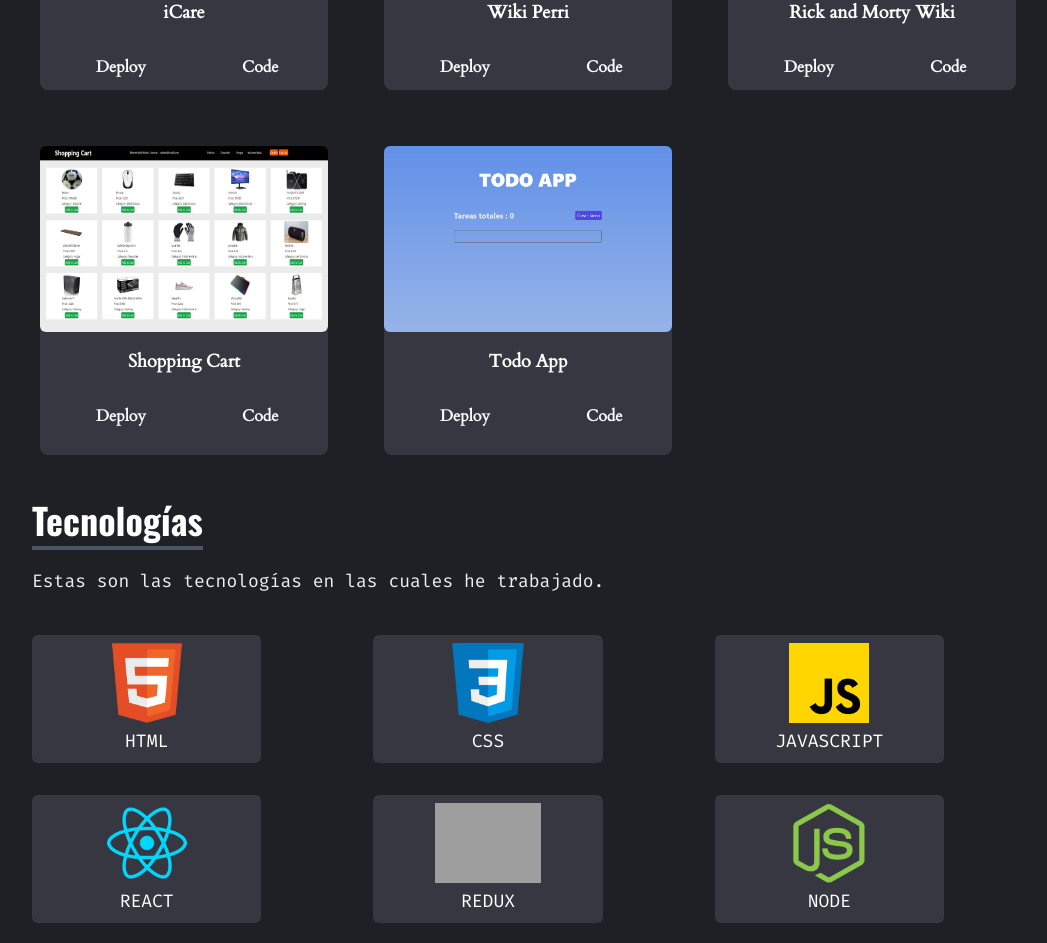
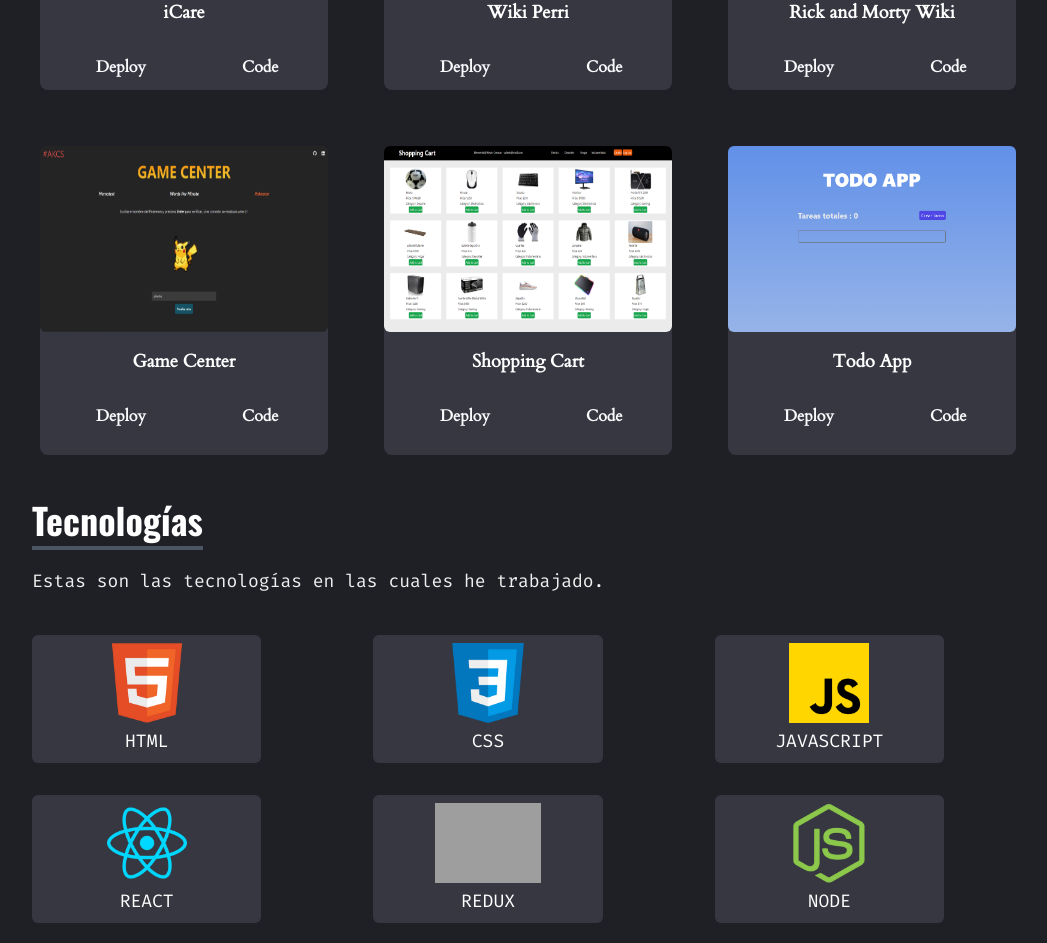
Before and after one commit to Laoset/Portfolio, a React (Create React App) app: page / in a window 1280 px wide. Shown: the part 1929-2872 px from the top of the page, without its empty margins (112-1159 px from the left). Built offline with nearby package versions, Linux system fonts and the light colour scheme; grey boxes are pictures that could not be loaded; the HTML template or start-up script is replaced by a standard one; a web font is replaced by a local one.

Commit message:
newProject

```diff
--- a/src/components/Proyecto.jsx
+++ b/src/components/Proyecto.jsx
@@ -4,7 +4,7 @@ import rickMorty from "../assets/portfolio/rickMorty.jpg";
 import shoppingCart from "../assets/portfolio/shopping-carrito.png";
 import icare from "../assets/portfolio/icare.png";
 import perros from "../assets/portfolio/perros2.png";
-
+import gamecenter from "../assets/portfolio/gameCenter.png";
 const Proyecto = () => {
   const portfolios = [
     {
@@ -30,13 +30,20 @@ const Proyecto = () => {
     },
     {
       id: 4,
+      src: gamecenter,
+      href: "https://game-center-akcs.netlify.app/",
+      code: "https://github.com/Laoset/gameCenter",
+      title: "Game Center",
+    },
+    {
+      id: 5,
       src: shoppingCart,
       href: "https://shooping-cart-kcs.netlify.app/    ",
       code: "https://github.com/Laoset/ReduxTest",
       title: "Shopping Cart",
     },
     {
-      id: 5,
+      id: 6,
       src: todo,
       href: "https://kevin-corman-todo-app.netlify.app/",
       code: "https://github.com/Laoset/TodoApp",
```
Also changed, not shown: src/index.css (+9 -9 lines), src/assets/portfolio/gameCenter.png (added).
